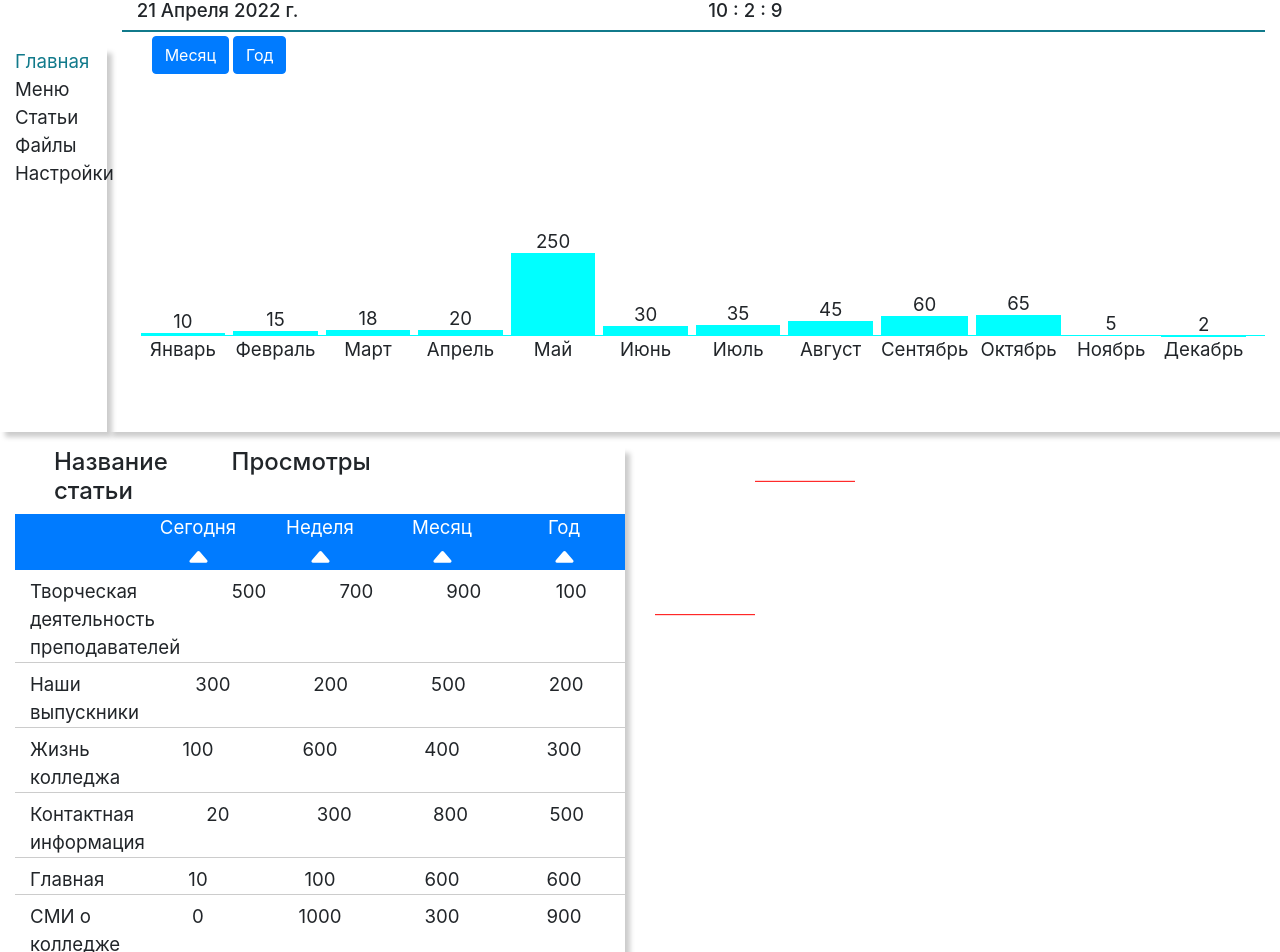
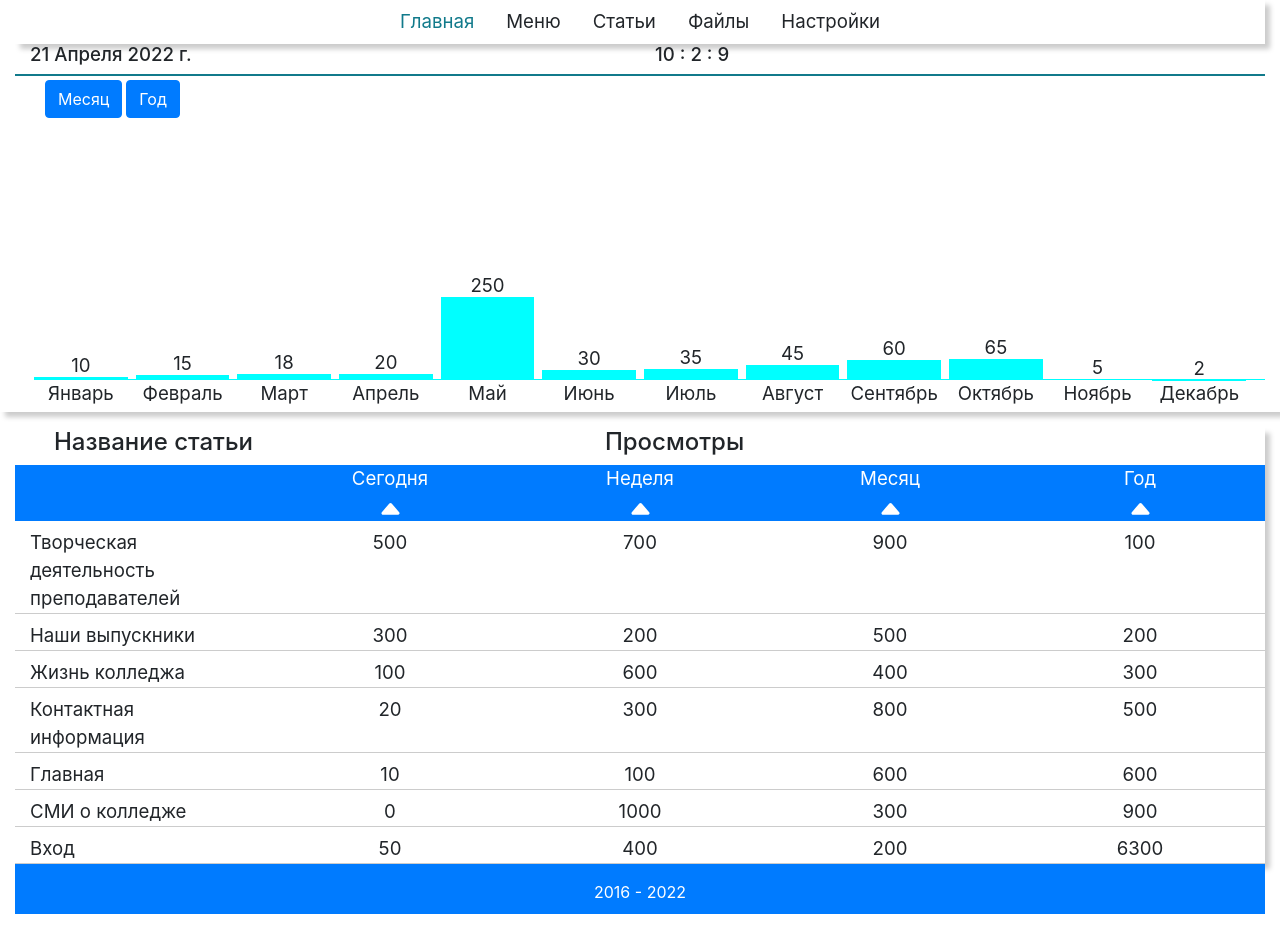
Before and after one commit to dimaarion/metrika, a React (Create React App) app: page / in a window 1280 px wide. Shown: the top 952 px of the page. After the commit the page ends 914 px from the top, so only its background shows below. Built offline with nearby package versions, Linux system fonts and the light colour scheme.

Commit message:
dimaarion/metrica.git

```diff
--- a/src/App.js
+++ b/src/App.js
@@ -1,11 +1,12 @@
 /* eslint-disable react-hooks/exhaustive-deps */
 import React, { useEffect, useState } from "react";
-import { Container, Row, Col } from "react-bootstrap";
-import { get, getLocal } from "./action";
+import { getLocal } from "./action";
 import "./css/bootstrap.css";
+import "./css/style.css";
 import HostPage from "./HostPage";
 import Menu from "./Menu";
 import Metrika from "./Metrika";
+import Footer from "./Footer";
 function App() {
   let d = new Date();
   const [sec, setSec] = useState(0);
@@ -66,8 +67,8 @@ function App() {
   }
   return (
     <div className="container-fluid">
+      <Menu menu={menu} setPage={setPage} page={page} />
       <div className="row">
-        <Menu menu={menu} setPage={setPage} page={page} />
         {displayPages(
           <Metrika
             hostPage={hostPages}
@@ -85,6 +86,7 @@ function App() {
         )}
       </div>
       {displayPages(<HostPage host={hostPages} />, page, "Главная")}
+      <Footer />
     </div>
   );
 }
--- /dev/null
+++ b/src/Footer.js
@@ -0,0 +1,10 @@
+import React from "react";
+import { Col, Row } from "react-bootstrap";
+let d = new Date();
+export default function Footer(props) {
+  return (
+    <Col className="text-center footer p-0">
+      <div className="pt-3">2016 - {d.getFullYear()}</div>
+    </Col>
+  );
+}
--- a/src/Host.js
+++ b/src/Host.js
@@ -6,9 +6,7 @@ import { procent } from "./action";
 export default function Host(props) {
   let h = 300;
   const styles = {
-    hostBlock: {
-      height: h
-    },
+    hostBlock: {},
     hostYNum: { position: "absolute", marginTop: "-25px", left: 0, right: 0 }
   };
   const [buttonActive, SetButtonActive] = useState("Y");
--- a/src/HostPage.js
+++ b/src/HostPage.js
@@ -200,9 +200,9 @@ export default function HostPage(props) {
           </Col>
         </div>
       </div>
-      <div className="col-sm boxes pt-3 ">
+      {/*<div className="col-sm boxes pt-3 ">
         <svg width="500" height="300">
-          {sortP
+          sortP
             .filter((f, i) => i < 3 && i % 2 === 0)
             .map((x, j) => (
               /* <div
@@ -215,7 +215,7 @@ export default function HostPage(props) {
               }}
             >
               {x.name}
-            </div>*/
+            </div>
               <line
                 key={x.name + "grafic"}
                 stroke="red"
@@ -224,9 +224,9 @@ export default function HostPage(props) {
                 x2={j * 100 + 100}
                 y2={procent(300, x.hostVizD)}
               />
-            ))}
+            ))
         </svg>
-      </div>
+            </div>*/}
     </div>
   );
 }
--- a/src/Menu.js
+++ b/src/Menu.js
@@ -1,13 +1,25 @@
-import React, { useState } from "react";
+import React, { useState, useEffect } from "react";
 import "./css/bootstrap.css";
 import "./css/menu.css";
 export default function Menu(props) {
   const [active, setActive] = useState("Главная");
+
+  useEffect(() => {
+    window.onscroll = (e) => {
+      //  console.log(e);
+    };
+  }, []);
   return (
-    <div className="menu col-1 mt-5 boxes">
+    <div
+      className="menu col-sm boxes"
+      onScroll={(e) => {
+        console.log(e);
+      }}
+    >
+      <ul className="nav justify-content-center">
         {props.menu.map((x, i) => (
-        <div
-          className={active === x.name ? "active" : "list"}
+          <li
+            className="list nav-item"
             key={x.id + x.alias}
             data_x={i}
             onClick={(e) => {
@@ -15,9 +27,14 @@ export default function Menu(props) {
               setActive(e.target.textContent);
             }}
           >
+            <span
+              className={active === x.name ? "active nav-link" : "nav-link"}
+            >
               {x.name}
-        </div>
+            </span>
+          </li>
         ))}
+      </ul>
     </div>
   );
 }
--- a/src/Metrika.js
+++ b/src/Metrika.js
@@ -6,7 +6,7 @@ import Host from "./Host";
 import HostPage from "./Host";
 export default function Metrika(props) {
   return (
-    <Col className="metrika boxes">
+    <Col className="boxes">
       <Col className="pageRow hostPage">
         <Row>
           <Col>
--- /dev/null
+++ b/src/css/style.css
@@ -0,0 +1,7 @@
+.footer {
+  height: 50px;
+  background-color: #007bff;
+}
+.footer div {
+  color: #ffffff;
+}
```
Lines whose indentation alone changed are shown as unchanged.
